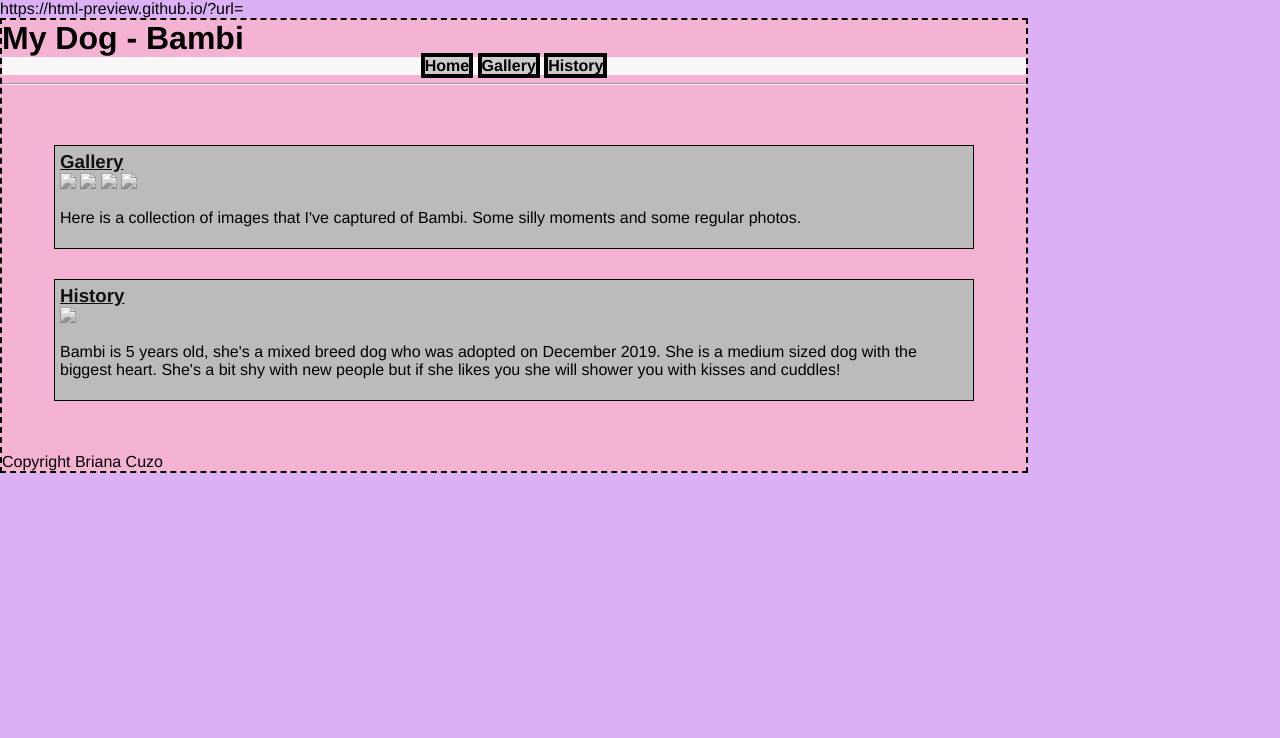
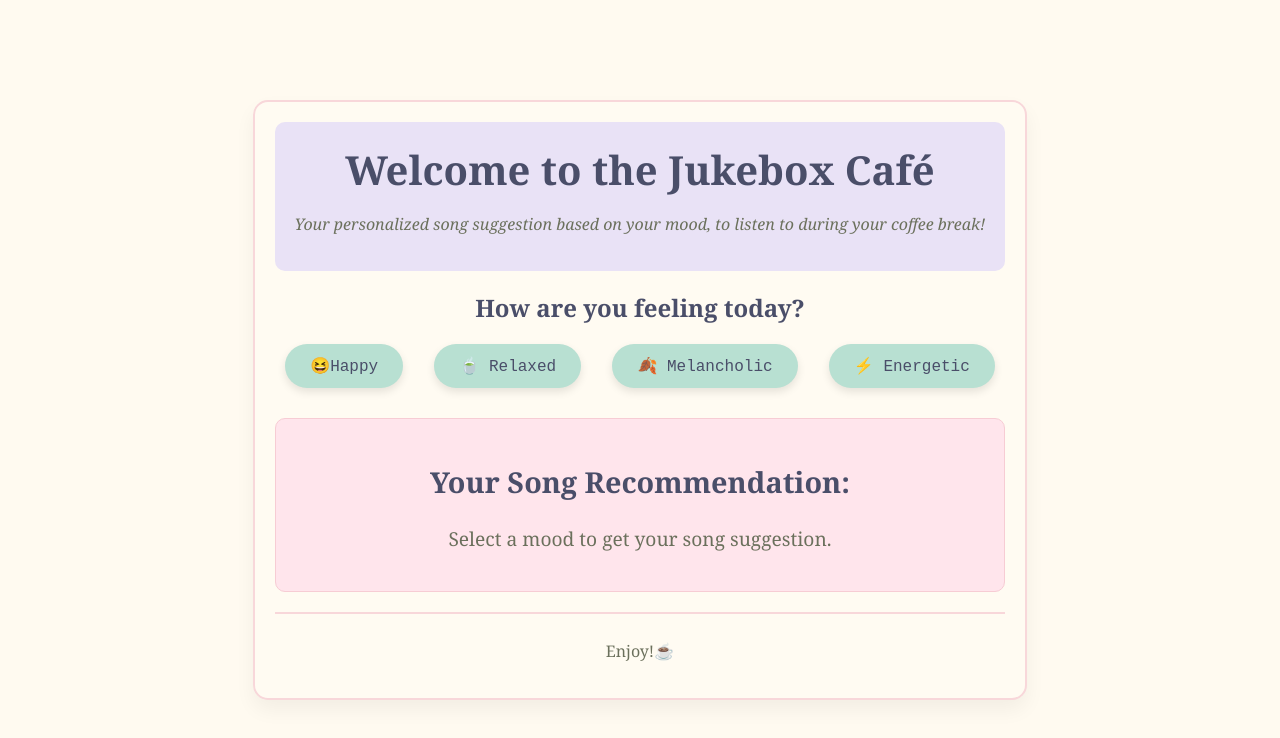
Before and after one commit to brianacuzo-boop/Medp285, a plain HTML site: page index.html in a window 1280 px wide. Drawn offline with Linux system fonts and the light colour scheme; files that its build step writes are made by us from their sources.

Commit message:
Add files via upload

```diff
--- a/index.html
+++ b/index.html
@@ -1,44 +1,73 @@
+<!DOCTYPE html>
+<html lang="en">
+<head>
+    <meta charset="UTF-8">
+    <meta name="viewport" content="width=device-width, initial-scale=1.0">
+    <title>Pastel Café Jukebox - Mood-Based Song Suggestion</title>
+    <link rel="stylesheet" type="text/css" href="styles.css">
+</head>
+<body>
+    <div class="container">
+        <header>
+            <h1>Welcome to the Jukebox Café </h1>
+            <p>Your personalized song suggestion based on your mood, to listen to during your coffee break!</p>
+        </header>
+        <main>
+            <section class="mood-selector">
+                <h2>How are you feeling today?</h2>
+                <div class="buttons">
+                    <button onclick="getSong('happy')">😆Happy</button>
+                    <button onclick="getSong('relaxed')">🍵 Relaxed</button>
+                    <button onclick="getSong('melancholic')">🍂 Melancholic</button>
+                    <button onclick="getSong('energetic')">⚡️ Energetic</button>
+                </div>
+            </section>
+            <section class="suggestion">
+                <h2 id="suggestion-title">Your Song Recommendation:</h2>
+                <div id="song-result">
+                    <p>Select a mood to get your song suggestion.</p>
+                </div>
+            </section>
+        </main>
+        <footer>
+            <p>Enjoy!☕️</p>
+        </footer>
+    </div>
 
-<!DOCTYPE html>
-<html>
-https://html-preview.github.io/?url=
-<head>
 
-	<meta charset="utf-8">
-	<title> My Dog - Bambi</title>
 
-	<link rel="stylesheet" type="text/css" href="styles.css">
-</head>
 
-<body>
 
-	<div id="wrapper">
-		<header><h1>My Dog - Bambi</h1></header>
-	<nav>
-		<a href=" index. html">Home</a>
-		<a href="gallery. html">Gallery</a>
-		<a href="history. html">History</a>
-	</nav>
-	<hr>
-	<main>
-		<section>
-			<article>
-				<h1><a href="gallery.html">Gallery</a></h1>
-				<img src="Images/Bambieyes.jpg" width="100">
-				<img src="Images/Bambismile.jpg" width="100">
-				<img src="Images/Bambibunny.jpg" width="100">
-				<img src="Images/Bambifall.jpg" width="100">
-				<p>Here is a collection of images that I've captured of Bambi. Some silly moments and some regular photos.</p>
-			</article>
-			<article>
-				<h1><a href="history.html">History</a></h1>
-				<img src="Images/Bambimouth.jpg" width="
-				100">
-				<p>Bambi is 5 years old, she's a mixed breed dog who was adopted on December 2019. She is a medium sized dog with the biggest heart. She's a bit shy with new people but if she likes you she will shower you with kisses and cuddles!</p>
-				</article>
-			</section>
-		</main>
-		<footer>Copyright Briana Cuzo</footer>
-	</div>
+
+   <script>
+        function getSong(mood) {
+            const songSuggestions = {
+                happy: {
+                    song: "Still into you-Paramore",
+                    link: "https://youtu.be/OblL026SvD4?si=Jpwh9K06FMlFrnwu"
+                },
+                relaxed: {
+                    song: "Rain-BTS",
+                    link: "https://youtu.be/Pkbnyj-QDhA?si=s_Fxc7zV3g93GYGn"
+                },
+                melancholic: {
+                    song: "Champagne Coast-Blood Orange",
+                    link: "https://youtu.be/nO6y1-erVEw?si=JR0uX8Y9cnikhLHS"
+                },
+                energetic: {
+                    song: "Diva-Beyonce",
+                    link: "https://youtu.be/rNM5HW13_O8?si=LgEibsYAwY2X7pCK"
+                }
+            };
+
+            const resultDiv = document.getElementById('song-result');
+            const selectedSong = songSuggestions[mood];
+
+            // Update the song suggestion text with a clickable link
+            resultDiv.innerHTML = `
+                <p><strong>Song:</strong> <a href="${selectedSong.link}" target="_blank">${selectedSong.song}</a></p>
+            `;
+        }
+    </script>
 </body>
 </html>
--- /dev/null
+++ b/styles.css
@@ -0,0 +1,103 @@
+html {
+  box-sizing: border-box;
+}
+
+*, *:before, *:after {
+  box-sizing: inherit;
+}
+
+body {
+  padding: 0;
+  margin: 0;
+  font-family: 'Georgia', serif;
+  display: flex;
+  justify-content: center;
+  align-items: center;
+  min-height: 100vh;
+  background: #fffaf0; /* Soft pastel background */
+}
+
+.container {
+  max-width: 800px;
+  background: #fffbf2; /* Very light pastel peach */
+  border: 2px solid #f8d7da; /* Light pink border */
+  padding: 20px;
+  box-shadow: 0px 10px 20px rgba(0, 0, 0, 0.05);
+  border-radius: 15px;
+  text-align: center;
+}
+
+header {
+  background: #e9e2f6; /* Soft lavender */
+  padding: 20px;
+  border-radius: 10px;
+  margin-bottom: 20px;
+}
+
+header h1 {
+  color: #4a4e69;
+  font-size: 2.5rem;
+  margin: 0;
+}
+
+header p {
+  color: #6b705c;
+  font-style: italic;
+}
+
+.mood-selector {
+  margin-bottom: 30px;
+}
+
+.mood-selector h2 {
+  color: #4a4e69;
+  margin-bottom: 20px;
+}
+
+.buttons {
+  display: flex;
+  justify-content: space-around;
+  flex-wrap: wrap;
+  gap: 10px;
+}
+
+button {
+  background: #b8e0d2; /* Pastel mint */
+  color: #4a4e69;
+  border: none;
+  padding: 12px 25px;
+  font-size: 1rem;
+  border-radius: 25px;
+  cursor: pointer;
+  transition: background-color 0.3s;
+  font-family: 'Courier New', Courier, monospace;
+  box-shadow: 0px 4px 8px rgba(0, 0, 0, 0.1);
+}
+
+button:hover {
+  background: #d9f7f0; /* Slightly lighter mint for hover */
+}
+
+.suggestion {
+  background: #ffe5ec; /* Soft pastel pink */
+  padding: 20px;
+  border: 1px solid #f7ccd4;
+  border-radius: 10px;
+}
+
+#suggestion-title {
+  color: #4a4e69;
+  font-size: 1.8rem;
+}
+
+#song-result p {
+  color: #6b705c;
+  font-size: 1.2rem;
+}
+
+footer {
+  margin-top: 20px;
+  padding-top: 10px;
+  border-top: 2px solid #f8d7da;
+  color: #6b705c;
+}
```
